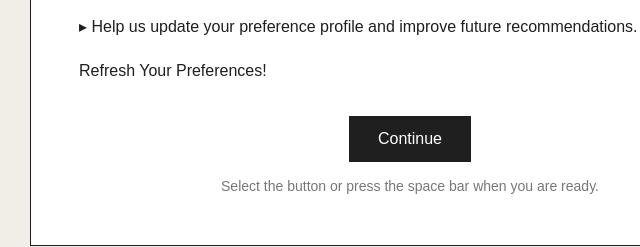
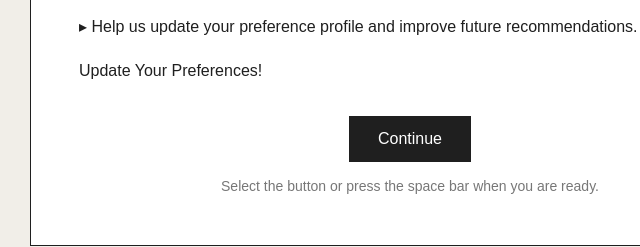
Before and after one commit to Versida/Classification_Test, a plain HTML site: page index.html in a window 1280 px wide. Shown: the part 420-667 px from the top of the page, 230-870 px from the left. Drawn offline with Linux system fonts and the light colour scheme.

Commit message:
Update index.html

```diff
--- a/index.html
+++ b/index.html
@@ -29,7 +29,7 @@
       <p>▸ Help us update your preference profile and improve future recommendations.</p>
 
       <p class="Disclaimer">
-        Refresh Your Preferences!
+        Update Your Preferences!
       </p>
 
       <button id="start-button"
```
